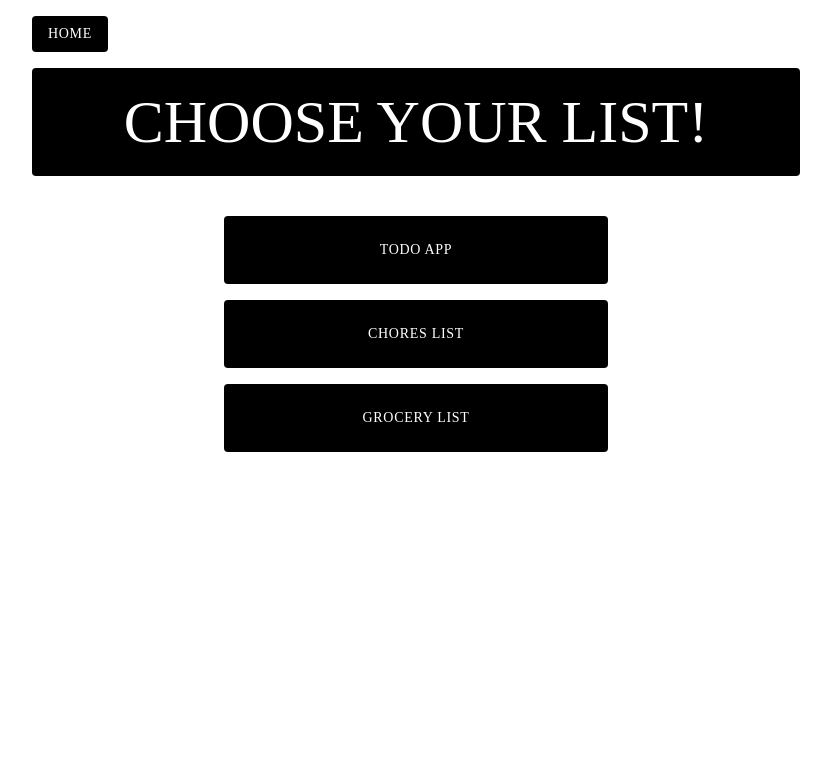
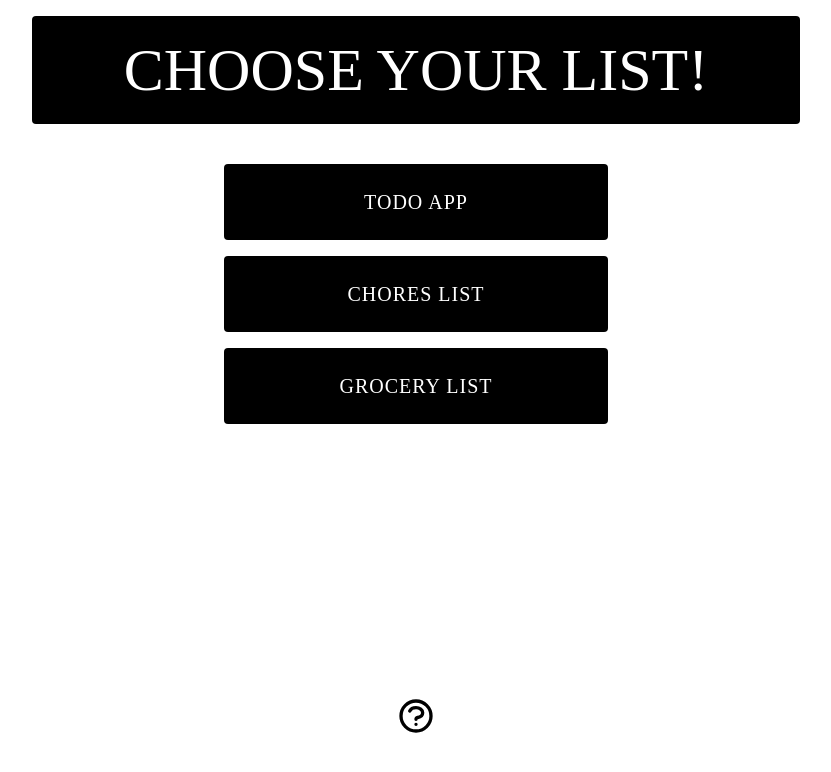
Before and after one commit to mdubelbeis/list-app, a React (Vite) app: page / in a window 1280 px wide. Shown: the top 772 px of the page, without its empty margins (224-1055 px from the left). Built offline with nearby package versions, Linux system fonts and the light colour scheme; a web font is replaced by a local one.

Commit message:
implemented Modal component

```diff
--- a/index.html
+++ b/index.html
@@ -10,6 +10,7 @@
     <title>Vite App</title>
   </head>
   <body class="p-4 font-arima">
+    <div id="overlays"></div>
     <div id="root"></div>
     <script type="module" src="/src/main.tsx"></script>
   </body>
--- a/src/App.tsx
+++ b/src/App.tsx
@@ -1,16 +1,25 @@
 import React, { useState, Fragment } from 'react';
+import ReactDOM from 'react';
 
 import AppOptions from './apps/AppOptions.js';
 import TodoApp from './apps/todo-list/TodoApp';
 import GroceryApp from './apps/grocery-list/GroceryApp';
 import ChoresApp from './apps/chores-list/ChoresApp';
 import Header from './components/ui/Header';
+import QuestionMark from './components/icons/QuestionMark.js';
+import HelpModal from './components/HelpModal.js';
+import ModalBackdrop from './components/ui/ModalBackdrop.js';
 
 const App: React.FC = () => {
   const [app, setApp] = useState('options');
+  const [showHelpModal, setShowHelpModal] = useState(false);
 
   const handleAppSelection = (app: string) => {
     setApp(app);
+  };
+
+  const handleShowHelpModal = () => {
+    setShowHelpModal(true);
   };
 
   const getApp = (app: React.ReactNode) => {
@@ -18,11 +27,7 @@ const App: React.FC = () => {
     switch (app) {
       case 'options':
         renderApp = (
-          <>
-            <Header onClick={handleAppSelection}>
-              <AppOptions onAppSelection={handleAppSelection} />
-            </Header>
-          </>
+          <AppOptions onAppSelection={handleAppSelection} />
         );
         break;
       case 'todoApp':
@@ -56,9 +61,24 @@ const App: React.FC = () => {
   };
 
   return (
-    <div className="flex flex-col max-w-3xl mx-auto">
-      {getApp(app)}
-    </div>
+    <>
+      <div className="h-screen flex flex-col justify-between max-w-3xl mx-auto">
+        <div>{getApp(app)}</div>
+        <div
+          className="self-center mb-20"
+          onClick={handleShowHelpModal}
+        >
+          <QuestionMark />
+        </div>
+      </div>
+
+      {showHelpModal && (
+        <div className="flex justify-center">
+          <ModalBackdrop />
+          <HelpModal />
+        </div>
+      )}
+    </>
   );
 };
 
--- a/src/apps/AppOptions.tsx
+++ b/src/apps/AppOptions.tsx
@@ -1,4 +1,5 @@
 import React, { useState } from 'react';
+import QuestionMark from '../components/icons/QuestionMark';
 
 import Button from '../components/ui/Button';
 
@@ -22,37 +23,34 @@ const AppOptions: React.FC<AppOptionsProps> = ({
           <h1>CHOOSE YOUR LIST!</h1>
         </header>
       </section>
-      <section>
+      <main>
         <div className="flex flex-col items-center justify-center gap-4 w-full">
           <Button
             type="button"
             onClick={() => handleButtonClick('todoApp')}
-            paddingX="px-6"
-            paddingY="py-6"
-            width="w-6/12"
+            id="optionsBtn"
           >
             TODO APP
           </Button>
           <Button
             type="button"
             onClick={() => handleButtonClick('choresApp')}
-            paddingX="px-6"
-            paddingY="py-6"
-            width="w-6/12"
+            id="optionsBtn"
           >
             CHORES LIST
           </Button>
           <Button
             type="button"
             onClick={() => handleButtonClick('groceryApp')}
-            paddingX="px-6"
-            paddingY="py-6"
-            width="w-6/12"
+            id="optionsBtn"
           >
             GROCERY LIST
           </Button>
         </div>
-      </section>
+      </main>
+      {/* <div className="absolute bottom-10 right-10">
+        <QuestionMark />
+      </div> */}
     </div>
   );
 };
--- a/src/apps/todo-list/NewTodo.tsx
+++ b/src/apps/todo-list/NewTodo.tsx
@@ -52,11 +52,7 @@ const NewTodo: React.FC<NewTodoProps> = ({ onSubmit }) => {
         )}
       </div>
       <div className="flex gap-2">
-        <Button
-          type="submit"
-          paddingX="px-8 md:px-8"
-          paddingY="py-2 md:py-4"
-        >
+        <Button type="submit" id="addTodoBtn">
           ADD
         </Button>
         {/* <Button type="reset">RESET</Button> */}
--- a/src/apps/todo-list/TodoItem.tsx
+++ b/src/apps/todo-list/TodoItem.tsx
@@ -48,7 +48,9 @@ const TodoItem: React.FC<TodoItemProps> = ({
       {fadeIn ? (
         <TodoText className="text-xl tracking-wider">{todo}</TodoText>
       ) : (
-        <TodoText className="text-green-600">GOOD JOB!</TodoText>
+        <TodoText className="text-green-600 text-xl">
+          GOOD JOB!
+        </TodoText>
       )}
 
       {isComplete && (
@@ -56,10 +58,7 @@ const TodoItem: React.FC<TodoItemProps> = ({
           <Button
             onClick={handleDeleteTodo}
             type="button"
-            id="trash"
-            paddingX="px-6 md:px-8"
-            paddingY="py-4"
-            width="w-auto"
+            id="trashBtn"
           >
             <TrashIcon />
           </Button>
--- /dev/null
+++ b/src/components/HelpModal.tsx
@@ -0,0 +1,31 @@
+import React from 'react';
+import Button from './ui/Button';
+
+interface HelpModalProps {}
+
+const HelpModal: React.FC<HelpModalProps> = () => {
+  return (
+    <div className="absolute max-w-xl w-11/12 -translate-y-72 bg-white p-10 rounded z-50">
+      <div className="bg-white flex flex-col items-center justify-between text-center space-y-4">
+        <header className="">
+          <h1>HELP MODAL</h1>
+        </header>
+        <div>
+          Lorem ipsum dolor sit, amet consectetur adipisicing elit.
+          Ratione tenetur repellat necessitatibus fugiat ullam
+          officiis aspernatur voluptates voluptatum accusantium
+          consectetur?
+        </div>
+        <footer>
+          <div>
+            <Button type="button" id="helpModalBtn">
+              Close
+            </Button>
+          </div>
+        </footer>
+      </div>
+    </div>
+  );
+};
+
+export default HelpModal;
--- /dev/null
+++ b/src/components/icons/QuestionMark.tsx
@@ -0,0 +1,24 @@
+import React from 'react';
+
+interface QuestionMarkProps {}
+
+const QuestionMark: React.FC<QuestionMarkProps> = () => {
+  return (
+    <svg
+      xmlns="http://www.w3.org/2000/svg"
+      className="h-10 w-10 hover:cursor-help"
+      fill="none"
+      viewBox="0 0 24 24"
+      stroke="currentColor"
+      strokeWidth={2}
+    >
+      <path
+        strokeLinecap="round"
+        strokeLinejoin="round"
+        d="M8.228 9c.549-1.165 2.03-2 3.772-2 2.21 0 4 1.343 4 3 0 1.4-1.278 2.575-3.006 2.907-.542.104-.994.54-.994 1.093m0 3h.01M21 12a9 9 0 11-18 0 9 9 0 0118 0z"
+      />
+    </svg>
+  );
+};
+
+export default QuestionMark;
--- a/src/components/ui/Button.tsx
+++ b/src/components/ui/Button.tsx
@@ -4,28 +4,30 @@ interface ButtonProps {
   type: 'button' | 'reset' | 'submit';
   children?: React.ReactNode;
   onClick?: () => void;
-  id?: string;
-  paddingX: string;
-  width?: string;
-  paddingY: string;
-  bgColor?: string;
-  txtColor?: string;
+  id: string;
 }
 
 const Button: React.FC<ButtonProps> = ({
   type,
   children,
   onClick,
-  paddingX,
-  paddingY,
-  width = 'w-auto',
-  bgColor = 'bg-black',
-  txtColor = 'text-white',
+  id,
 }) => {
+  const optionBtns = id === 'optionsBtn' && 'px-6 py-6 w-6/12';
+
+  const trashBtns = id === 'trashBtn' && 'px-6 md:px-8 py-4 w-auto';
+
+  const addTodoBtn =
+    id === 'addTodoBtn' && 'px-8 md:px-8 py-2 md:py-4 w-full';
+
+  const homeBtn = id === 'homeBtn' && 'px-4 py-2';
+
+  const helpModalBtn = id === 'helpModalBtn' && 'text-sm px-4 py-2';
+
   return (
     <button
       type={type}
-      className={`${paddingX} ${paddingY} ${width} ${bgColor} ${txtColor} rounded tracking-wider text-sm`}
+      className={`rounded tracking-wider text-xl bg-black text-white ${addTodoBtn} ${optionBtns} ${homeBtn} ${trashBtns} ${helpModalBtn}`}
       onClick={onClick}
     >
       {children}
--- a/src/components/ui/Header.tsx
+++ b/src/components/ui/Header.tsx
@@ -18,10 +18,7 @@ const Header: React.FC<HeaderProps> = ({ onClick, children }) => {
           <Button
             type="button"
             onClick={handleButtonClick}
-            paddingX="px-4"
-            paddingY="py-2"
-            bgColor="bg-black"
-            txtColor="text-white"
+            id="homeBtn"
           >
             HOME
           </Button>
--- /dev/null
+++ b/src/components/ui/ModalBackdrop.tsx
@@ -0,0 +1,11 @@
+import React from 'react';
+
+interface ModalBackdropProps {}
+
+const ModalBackdrop: React.FC<ModalBackdropProps> = () => {
+  return (
+    <div className="fixed top-0 left-0 w-full h-screen z-40 bg-black opacity-70"></div>
+  );
+};
+
+export default ModalBackdrop;
--- /dev/null
+++ b/src/components/ui/ModalOverlay.tsx
@@ -0,0 +1,15 @@
+import React from 'react';
+
+interface ModalOverlayProps {
+  children: React.ReactNode;
+}
+
+const ModalOverlay: React.FC<ModalOverlayProps> = ({ children }) => {
+  return (
+    <div className="fixed top-[20vh] left-[5%] w-11/12 bg-white p-5 rounded z-60">
+      <div className="">{children}</div>
+    </div>
+  );
+};
+
+export default ModalOverlay;
```
